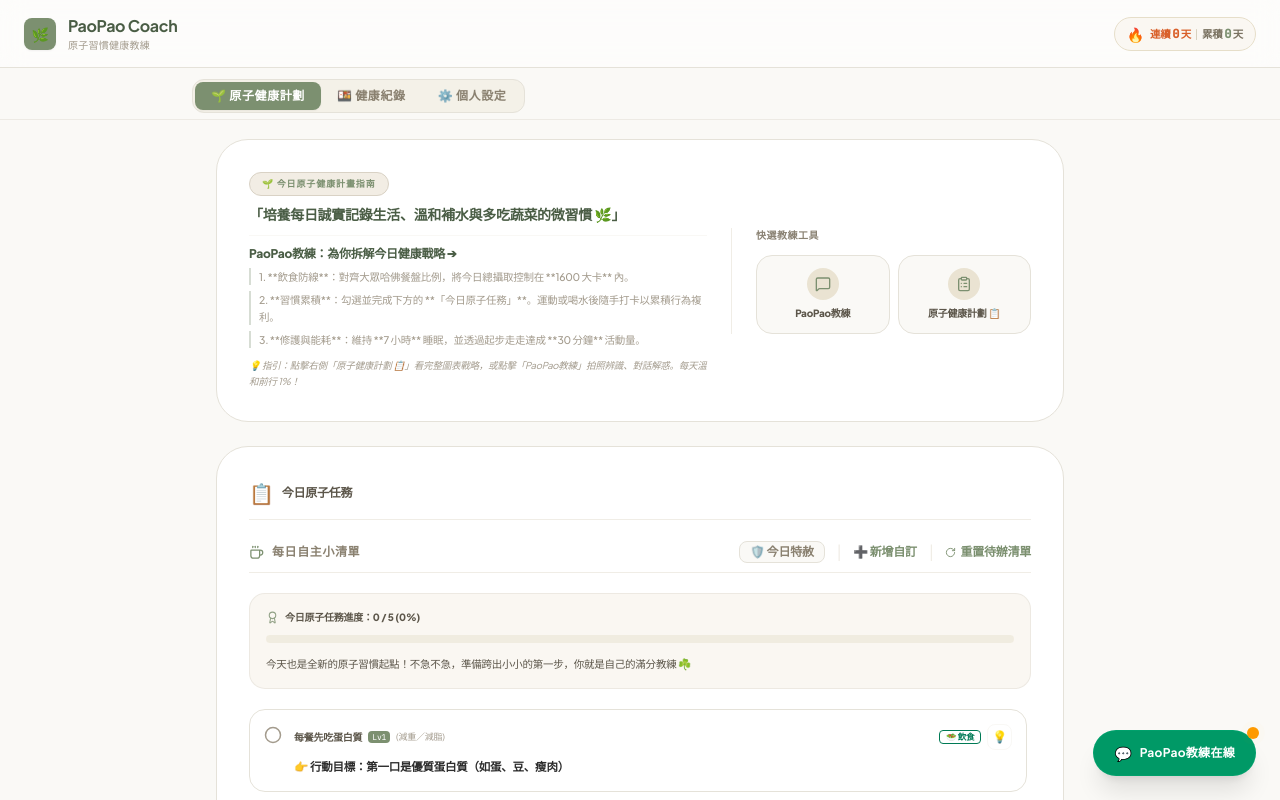
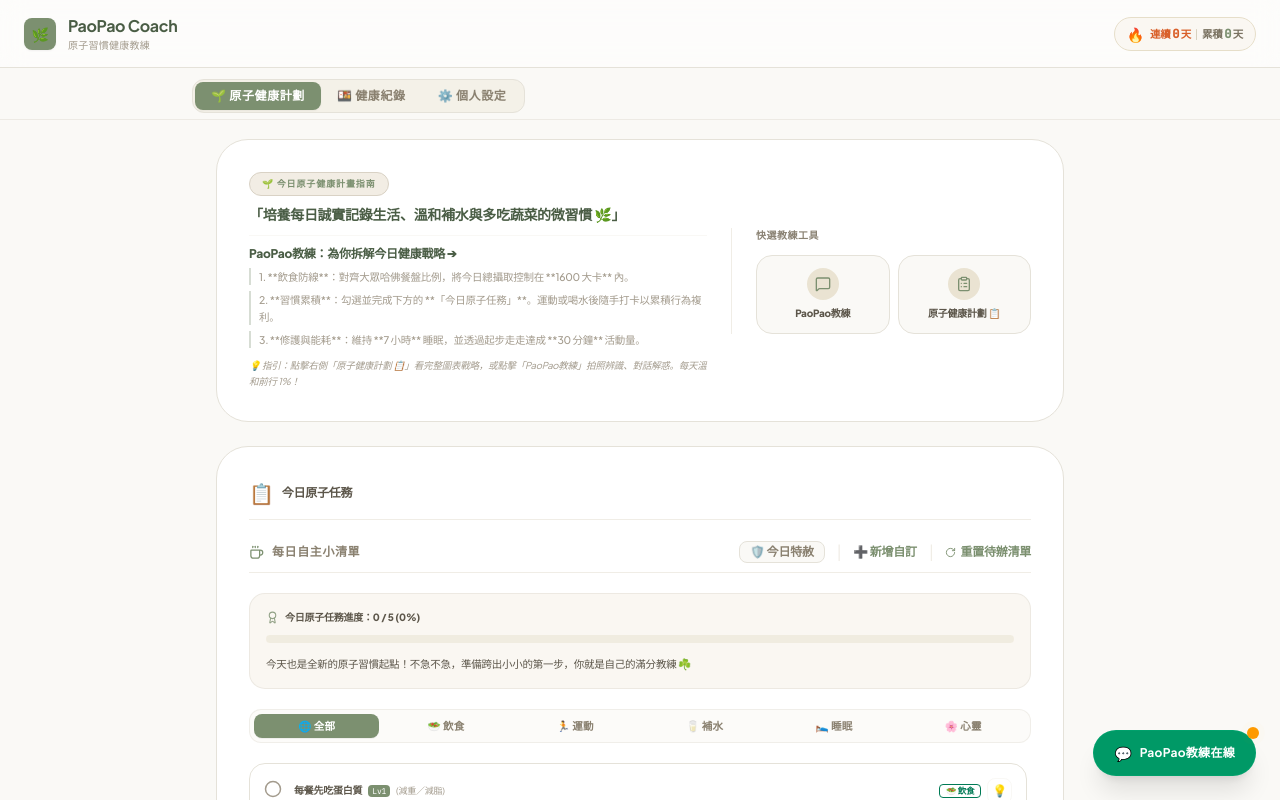
Before and after one commit to BettyYang-clarity/PaoPao-Coach, a React (Vite) app: page / in a window 1280 px wide. Shown: the top 800 px of the page. Built offline with nearby package versions, Linux system fonts and the light colour scheme.

Commit message:
feat: implement category-based task filtration tabs (P2) in HabitBoard

```diff
--- a/src/components/HabitBoard.tsx
+++ b/src/components/HabitBoard.tsx
@@ -48,6 +48,7 @@ export default function HabitBoard({
   const [isGenerating, setIsGenerating] = useState(false);
   const [expandedTaskId, setExpandedTaskId] = useState<string | null>(null);
   const [showCustomForm, setShowCustomForm] = useState(false);
+  const [activeFilterTab, setActiveFilterTab] = useState<'all' | 'diet' | 'exercise' | 'sleep' | 'water' | 'mood'>('all');
 
   // Icon mapping helper matching the precise category
   const getCategoryIcon = (category: MicroTask["category"]) => {
@@ -395,15 +396,50 @@ export default function HabitBoard({
         </form>
       )}
 
+      {/* P2-Correction: 今日原子任務分類篩選 Tab */}
+      {tasks.length > 0 && (
+        <div className="flex bg-brand-cream/60 border border-brand-border/50 p-1 rounded-xl flex-wrap gap-1">
+          {([
+            { id: "all", label: "🌐 全部" },
+            { id: "diet", label: "🥗 飲食" },
+            { id: "exercise", label: "🏃 運動" },
+            { id: "water", label: "🥛 補水" },
+            { id: "sleep", label: "🛌 睡眠" },
+            { id: "mood", label: "🌸 心靈" }
+          ] as const).map((tab) => (
+            <button
+              key={tab.id}
+              type="button"
+              onClick={() => setActiveFilterTab(tab.id)}
+              className={`flex-1 py-1 text-center text-[10.5px] tracking-wide font-sans font-bold rounded-lg cursor-pointer transition-all active:scale-95 ${
+                activeFilterTab === tab.id
+                  ? "bg-brand-green text-white shadow-2xs"
+                  : "text-brand-muted hover:text-brand-text hover:bg-white/30"
+              }`}
+            >
+              {tab.label}
+            </button>
+          ))}
+        </div>
+      )}
+
       {/* Task List (Clean minimalist layout) */}
       <div className="flex flex-col gap-3">
         {tasks.length === 0 ? (
           <div className="text-center py-6 text-brand-ash font-sans text-xs bg-brand-cream rounded-2xl border border-dashed border-brand-border px-4 font-bold">
             🌿 待辦任務空空如也。請點擊「重置待辦清單」載入挑戰。
           </div>
+        ) : tasks.filter(t => activeFilterTab === "all" || t.category === activeFilterTab).length === 0 ? (
+          <div className="text-center py-8 text-brand-muted font-sans text-xs bg-brand-cream border border-brand-border rounded-2xl flex flex-col gap-1.5 p-4 animate-fade-in">
+            <span className="text-base">☘️</span>
+            <p className="font-bold">這個分類目前沒有安排任務喔！</p>
+            <p className="text-[10px]">你可以點擊右上角「重置待辦清單」或「新增自訂」來為自己規劃微行動！💖</p>
+          </div>
         ) : (
           <div className="max-h-[310px] overflow-y-auto pr-1 flex flex-col gap-2.5 scrollbar-thin">
-            {tasks.map((task) => {
+            {tasks
+              .filter((task) => activeFilterTab === "all" || task.category === activeFilterTab)
+              .map((task) => {
               const isCompleted = task.completed;
               const { goalName, habitName, levelStr, cleanText } = parseTaskTitle(task.title);
               const isExpanded = expandedTaskId === task.id;
```
